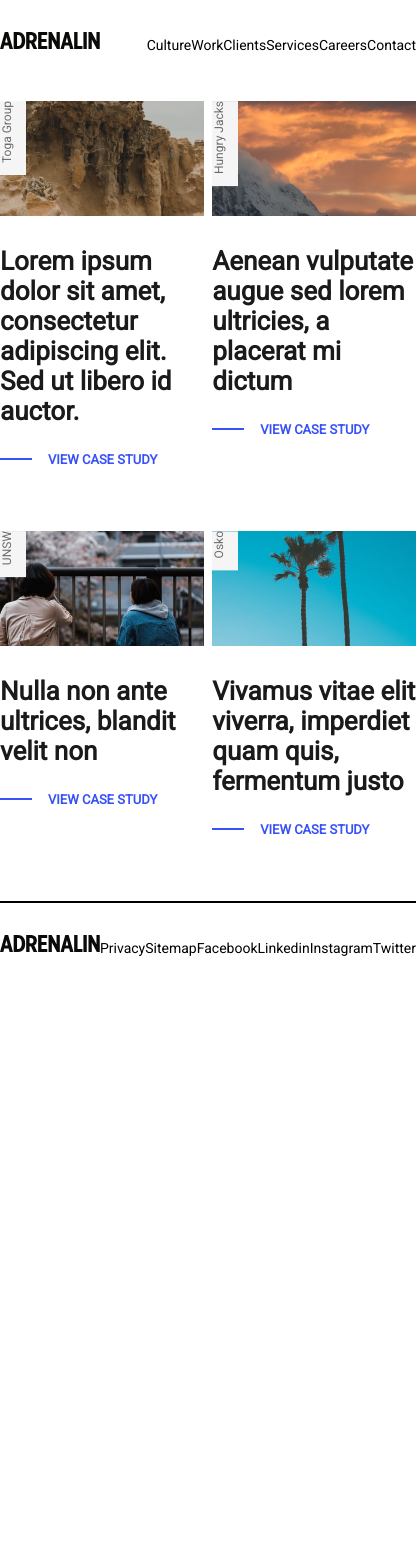
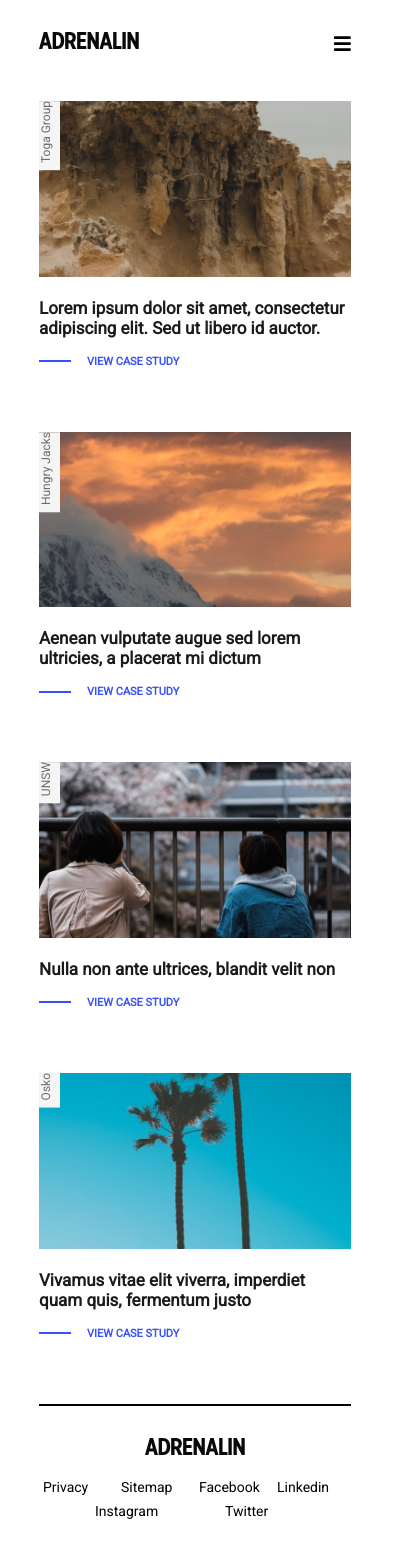
Before and after one commit to kevsbry/adrenalin, a React (Create React App) app: page / in a window 390 px wide. Shown: the top 1558 px of the page, 416 px wide, since content can reach past the window. Before the commit the page ends 1004 px from the top, so only its background shows below. Built offline with nearby package versions, Linux system fonts and the light colour scheme.

Commit message:
mobile responsive

```diff
--- a/package.json
+++ b/package.json
@@ -16,10 +16,7 @@
     "react-router-dom": "^5.2.0",
     "react-scripts": "3.4.1"
   },
-  "homepage": "https://kevsbry.github.io/adrenalin",
   "scripts": {
-    "predeploy": "npm run build",
-    "deploy": "gh-pages -d build",
     "start": "react-scripts start",
     "build": "react-scripts build",
     "test": "react-scripts test",
--- a/src/App.css
+++ b/src/App.css
@@ -12,3 +12,9 @@
   display: grid;
   grid-template-columns: 1.4fr 8fr 1.4fr;
 }
+
+@media (max-width: 500px) {
+  .page {
+    grid-template-columns: 1fr 8fr 1fr;
+  }
+}
--- a/src/components/DetailContent.js
+++ b/src/components/DetailContent.js
@@ -47,7 +47,7 @@ const DetailContent = ({ slug }) => {
 
     return (
       <div className={styles.content}>
-        <span style={style.title}> Content title {num + 1}</span>
+        <span className={styles.title}> Content title {num + 1}</span>
         <div style={style.dateContainer}>
           <div style={style.line}></div>
           <span style={style.date}>{formattedDate}</span>
--- a/src/components/Nav.js
+++ b/src/components/Nav.js
@@ -1,23 +1,47 @@
-import React from "react";
+import React, { useRef } from "react";
+import { FontAwesomeIcon as Icon } from "@fortawesome/react-fontawesome";
+import { faBars, faTimes } from "@fortawesome/free-solid-svg-icons";
 import styles from "./style.module.css";
 import adrenalin from "../assets/adrenalin.svg";
 import { Link } from "react-router-dom";
 
 const Nav = () => {
+  const nav = useRef();
+  const unList = useRef();
+  const onClickMenu = () => {
+    nav.current.classList.add(styles.move);
+    unList.current.classList.add(styles.active);
+  };
+
+  const closeMenu = () => {
+    nav.current.classList.remove(styles.move);
+    unList.current.classList.remove(styles.active);
+  };
+
   return (
-    <nav className={styles.nav}>
+    <nav ref={nav} className={styles.nav}>
       <Link className={styles.logo} to="/">
         <img src={adrenalin} alt="logo" />
       </Link>
 
-      <ul>
+      <ul ref={unList} className={styles.g}>
         <li>culture</li>
         <li>work</li>
         <li>clients</li>
         <li>services</li>
         <li>careers</li>
         <li>contact</li>
+        <Icon
+          onClick={closeMenu}
+          className={styles["close-icon"]}
+          icon={faTimes}
+        />
       </ul>
+      <Icon
+        onClick={onClickMenu}
+        className={styles["menu-icon"]}
+        icon={faBars}
+      />
     </nav>
   );
 };
--- a/src/components/style.module.css
+++ b/src/components/style.module.css
@@ -12,6 +12,16 @@
 
 .footer {
   border-top: 2px solid #000000;
+}
+
+.nav .menu-icon {
+  font-size: 1.2rem;
+  display: none;
+  cursor: pointer;
+}
+
+.nav ul .close-icon {
+  display: none;
 }
 
 .nav ul,
@@ -103,6 +113,12 @@
   color: var(--accent-color);
   font-size: 13px;
   font-weight: 700;
+  transition: opacity 200ms ease-in-out;
+}
+
+.tile .view span:hover {
+  opacity: 0.8;
+  transition: opacity 200ms ease-in-out;
 }
 
 /* DETAIL CONTENT */
@@ -154,4 +170,180 @@
 .detail-content .details .content {
   display: flex;
   flex-direction: column;
+  margin-top: 1rem;
 }
+
+.detail-content .details .content .title {
+  font-size: 32px;
+  font-weight: 700;
+  letter-spacing: 0.5px;
+}
+
+@media (max-width: 1500px) {
+  .nav ul,
+  .footer ul {
+    flex-basis: 50%;
+  }
+}
+
+@media (max-width: 1250px) {
+  /* details */
+  .detail-content {
+    flex-direction: column;
+    align-items: center;
+  }
+
+  .detail-content .image-container {
+    width: 60%;
+  }
+
+  .detail-content .details {
+    margin-top: 2em;
+  }
+
+  .detail-content .details .title {
+    font-size: 58px;
+    margin-bottom: 0.6rem;
+  }
+
+  .detail-content .details .content {
+    margin-top: 2rem;
+  }
+
+  /* nav & footer */
+  .nav ul,
+  .footer ul {
+    flex-basis: 58%;
+  }
+}
+
+@media (max-width: 1000px) {
+  .nav ul,
+  .footer ul {
+    flex-basis: 65%;
+  }
+}
+
+@media (max-width: 850px) {
+  /* nav */
+  .nav {
+    position: relative;
+  }
+
+  .nav.move {
+    grid-column-start: 1;
+  }
+
+  .nav .menu-icon {
+    display: block;
+  }
+
+  .nav ul {
+    background: #fff;
+    top: 0;
+    z-index: 20;
+    position: fixed;
+    width: 100%;
+    height: 100vh;
+    z-index: 2;
+    flex-direction: column;
+    align-items: center;
+    justify-content: space-evenly;
+    opacity: 0;
+    visibility: hidden;
+  }
+
+  .nav ul.active {
+    visibility: visible;
+    opacity: 1;
+    transition: opacity 250ms ease-in-out;
+  }
+
+  .nav ul .close-icon {
+    display: block;
+    font-size: 1.5rem;
+    position: absolute;
+    top: 4%;
+    right: 4%;
+    cursor: pointer;
+  }
+
+  .nav ul li {
+    font-size: 1.5rem;
+  }
+
+  /* footer */
+  .footer {
+    flex-direction: column;
+    align-items: center;
+  }
+
+  .footer ul {
+    width: 100%;
+    margin-top: 1rem;
+  }
+
+  /* tileset */
+  .tiles-container {
+    justify-content: center;
+  }
+
+  .tiles-container .tile {
+    flex-basis: 100%;
+  }
+
+  /* details */
+  .detail-content .image-container {
+    width: 100%;
+  }
+
+  .detail-content .details .title {
+    font-size: 48px;
+  }
+}
+
+@media (max-width: 650px) {
+  .footer ul {
+    display: flex;
+    flex-wrap: wrap;
+    justify-content: space-evenly;
+  }
+
+  .footer ul li {
+    flex-basis: 25%;
+    padding: 4px;
+    box-sizing: border-box;
+  }
+
+  .tile .thumbnail .tag {
+    padding-left: 0.6em;
+    padding-bottom: 0.6em;
+  }
+
+  .tile .title {
+    font-size: 20px;
+  }
+
+  .tile .view span {
+    font-size: 11px;
+  }
+
+  /* details */
+  .detail-content .details .title {
+    font-size: 45px;
+  }
+
+  .detail-content .details .content .title {
+    font-size: 26px;
+  }
+}
+
+@media (max-width: 400px) {
+  .tile .title {
+    font-size: 17px;
+  }
+
+  .detail-content .details .title {
+    font-size: 38px;
+  }
+}
```
Also changed, not shown: 1 other file (tests, documents, lock files or other folders).
